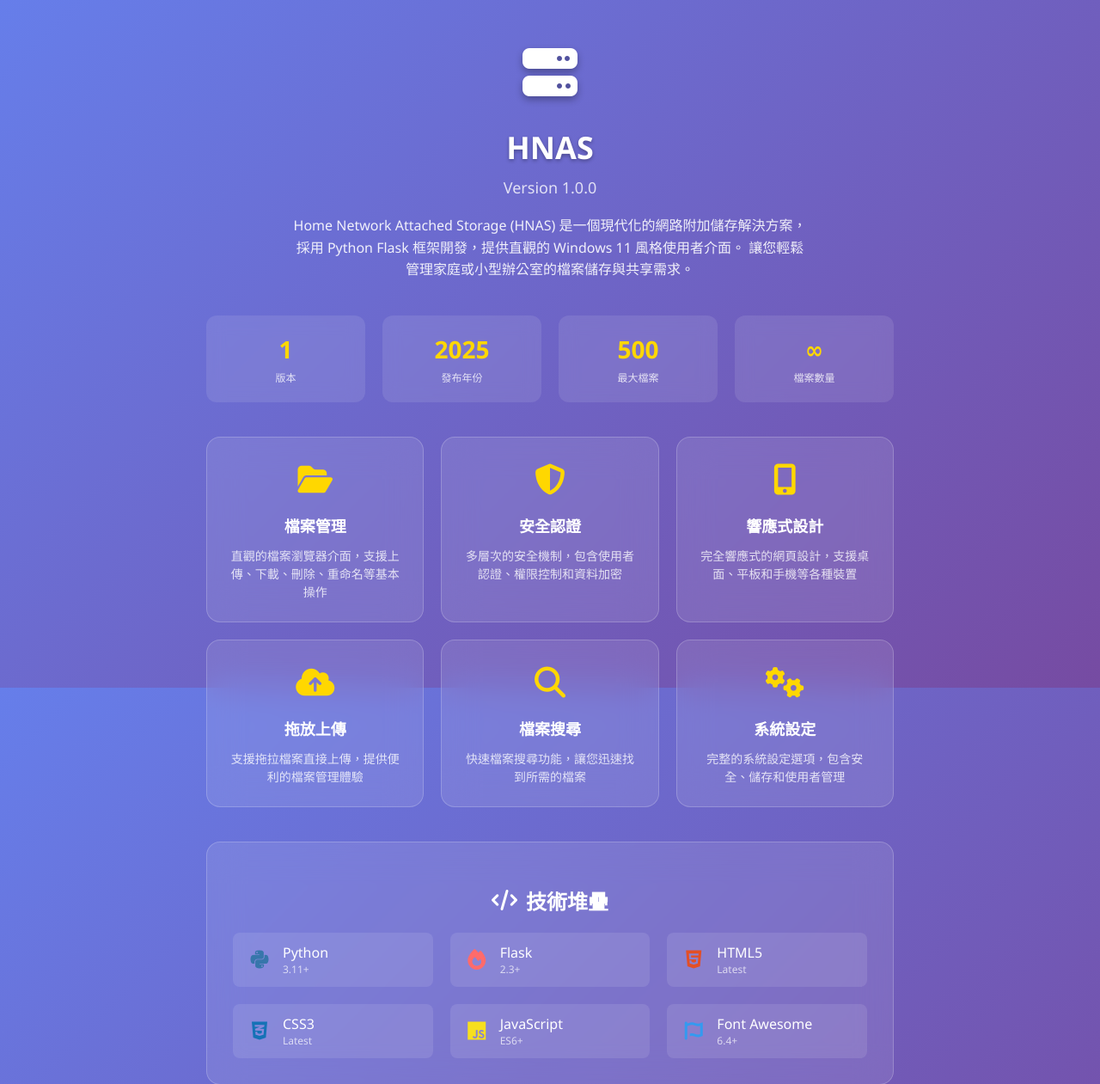
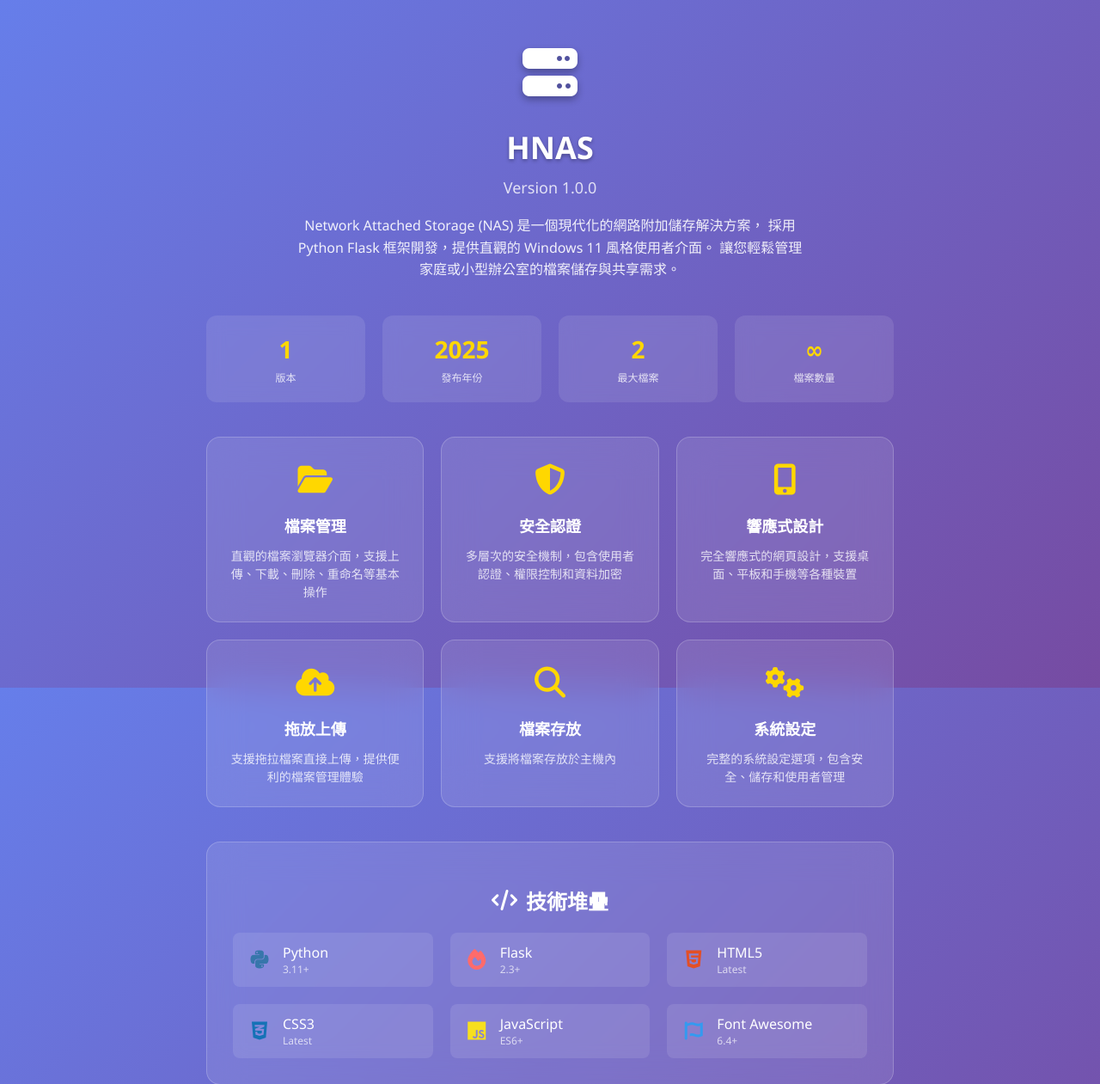
Before and after one commit to Ryan110781/NAS, a Flask app: page /about in a window 1280 px wide. Shown: the top 1261 px of the page at 86% size. Run offline with Flask 3, Linux system fonts and the light colour scheme; the visitor is signed in with stand-in values (Sample User, id 1).

Commit message:
更新版本 1.0.0 2025-08-11 09:32:43

```diff
--- a/app.py
+++ b/app.py
@@ -40,7 +40,7 @@
                      'bmp', 'webp', 'svg', 'avi', 'mkv', 'mov', 'wmv', 'flv', 'webm', 'wav', 'flac',
                      'aac', 'ogg', 'wma', 'rtf', 'odt', 'xls', 'xlsx', 'ppt', 'pptx', '7z', 'tar',
                      'gz', 'bz2', 'html', 'css', 'js', 'py', 'java', 'cpp', 'c', 'php'}
-MAX_CONTENT_LENGTH = 500 * 1024 * 1024  # 500MB
+MAX_CONTENT_LENGTH = 2 * 1024 * 1024 * 1024  # 500MB
 
 app.config['UPLOAD_FOLDER'] = UPLOAD_FOLDER
 app.config['MAX_CONTENT_LENGTH'] = MAX_CONTENT_LENGTH
--- a/data/system/settings.json
+++ b/data/system/settings.json
@@ -1,6 +1,6 @@
 {
   "auto_cleanup": true,
-  "dark_mode": true,
+  "dark_mode": false,
   "language": "zh-TW",
   "last_updated": "2025-08-10T08:55:43.235384",
   "max_file_size": 500,
--- a/templates/about_inner.html
+++ b/templates/about_inner.html
@@ -274,7 +274,7 @@
             <h1>HNAS</h1>
             <div class="version">Version 1.0.0</div>
             <p class="description">
-                Home Network Attached Storage (HNAS) 是一個現代化的網路附加儲存解決方案，
+                Network Attached Storage (NAS) 是一個現代化的網路附加儲存解決方案，
                 採用 Python Flask 框架開發，提供直觀的 Windows 11 風格使用者介面。
                 讓您輕鬆管理家庭或小型辦公室的檔案儲存與共享需求。
             </p>
@@ -283,7 +283,7 @@
         <!-- 統計資訊 -->
         <div class="stats-grid">
             <div class="stat-item">
-                <div class="stat-number">1.0</div>
+                <div class="stat-number">1.0.0</div>
                 <div class="stat-label">版本</div>
             </div>
             <div class="stat-item">
@@ -291,7 +291,7 @@
                 <div class="stat-label">發布年份</div>
             </div>
             <div class="stat-item">
-                <div class="stat-number">500MB</div>
+                <div class="stat-number">2GB</div>
                 <div class="stat-label">最大檔案</div>
             </div>
             <div class="stat-item">
@@ -346,9 +346,9 @@
                 <div class="feature-icon">
                     <i class="fas fa-search"></i>
                 </div>
-                <div class="feature-title">檔案搜尋</div>
+                <div class="feature-title">檔案存放</div>
                 <div class="feature-description">
-                    快速檔案搜尋功能，讓您迅速找到所需的檔案
+                    支援將檔案存放於主機內
                 </div>
             </div>
 
--- a/templates/base.html
+++ b/templates/base.html
@@ -9,7 +9,6 @@
     {% block extra_css %}{% endblock %}
 </head>
 <body>
-    <!-- Windows 11 Taskbar -->
     <div class="taskbar">
         <div class="taskbar-left">
             <button class="start-button" onclick="toggleStartMenu()">
```
Also changed, not shown: static/config.py (+4 -4 lines), templates/settings_inner.html (+0 -10 lines).
